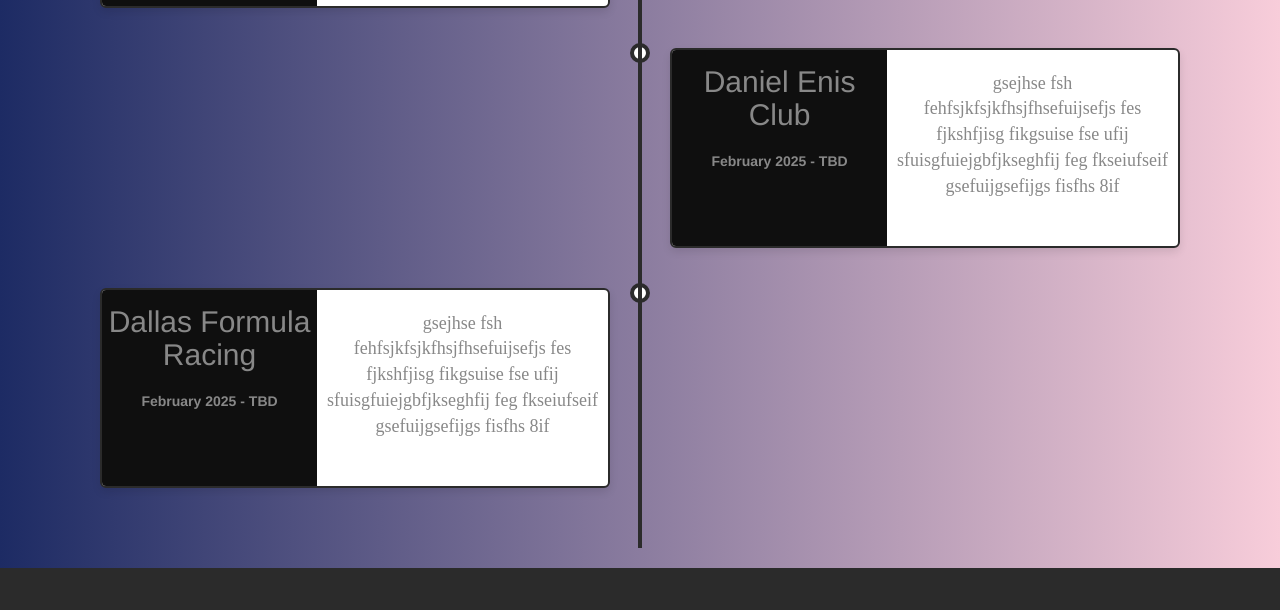
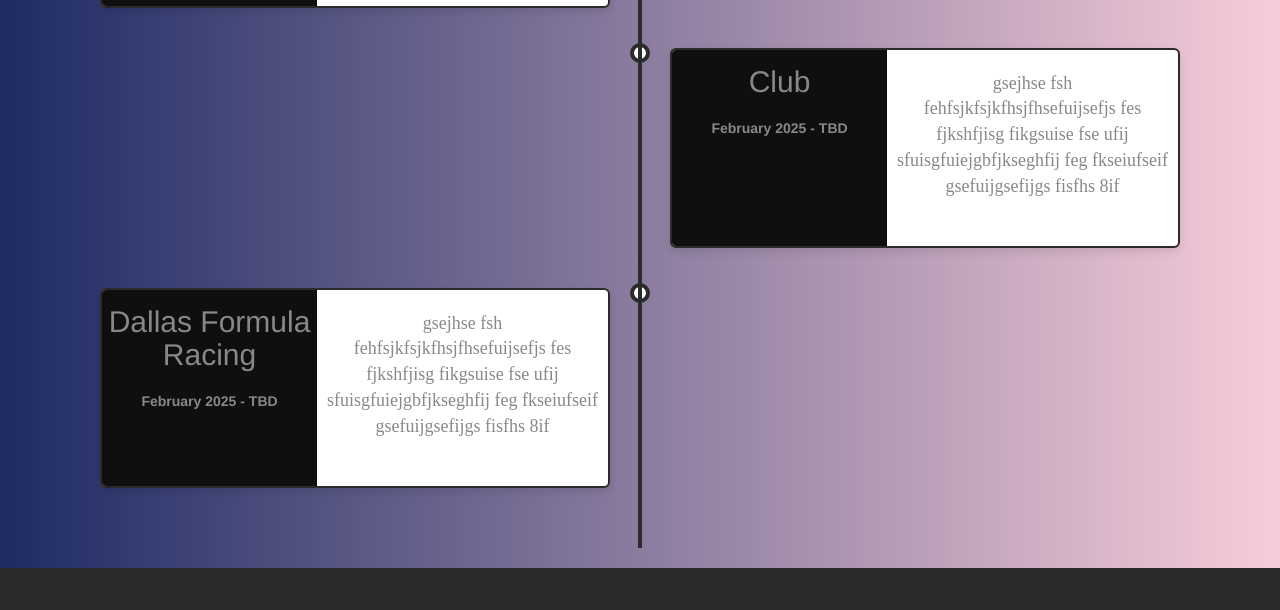
Before and after one commit to Tbelkk/Tbelkk.github.io, a plain HTML site: page index.html in a window 1280 px wide. Shown: the part 3294-3904 px from the top of the page. Drawn offline with nearby package versions, Linux system fonts and the light colour scheme.

Commit message:
Update index.html

```diff
--- a/index.html
+++ b/index.html
@@ -218,7 +218,7 @@
               <div class="timeline-content extra-card extra1">
                 <div class="left-side">
                   <a href="https://danielenis.dev/" class="club-link">
-                    <h2>Daniel Enis Club</h2>
+                    <h2>Club</h2>
                   </a>
                   <p  class="date">February 2025 - TBD</p>
                   <ul class="hidden-skills">
```
